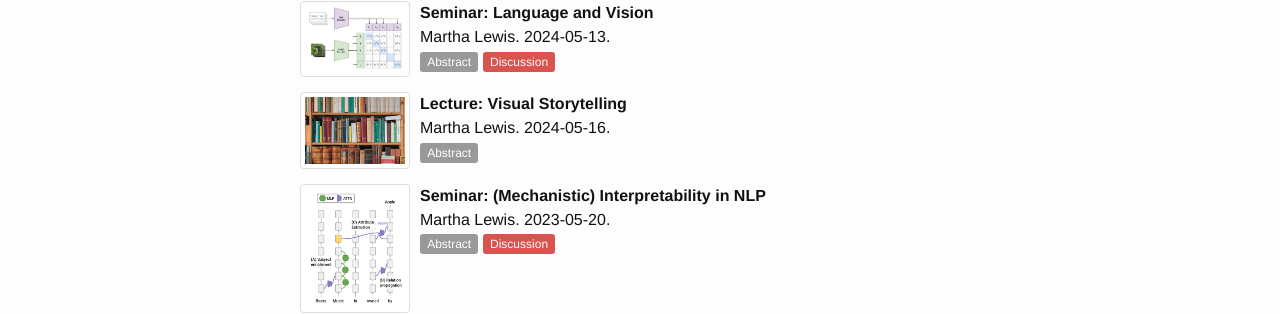
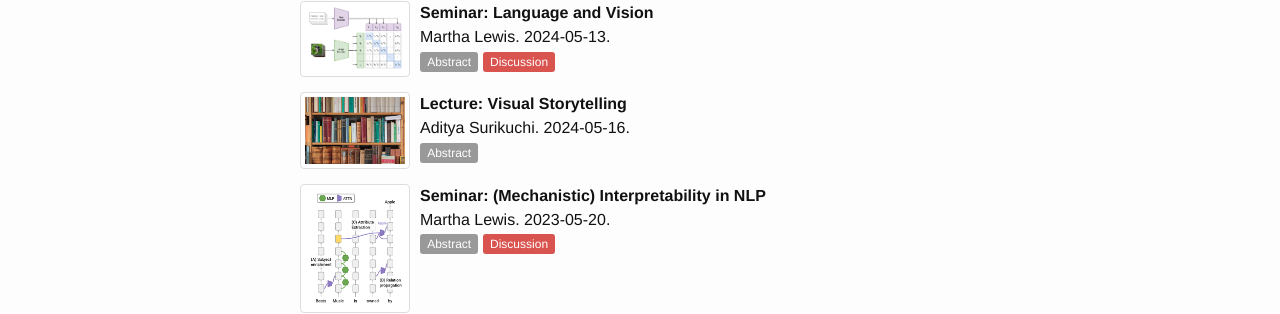
Before and after one commit to cl-illc/semantics-2025, a Jekyll site: the page built from syllabus.md, in a window 1280 px wide. Shown: the part 1159-1473 px from the top of the page. Built offline with Jekyll 4.4.1, drawn with Linux system fonts in a browser that asks for light colours.

Commit message:
aditya name

```diff
--- a/_data/2025/lectures.yml
+++ b/_data/2025/lectures.yml
@@ -191,7 +191,7 @@
   img: books
   uid: l11
   title: "Lecture: Visual Storytelling"
-  instructor: "Martha Lewis"
+  instructor: "Aditya Surikuchi"
   note:
   abstract: "In this session, we will discuss recent research on Visual Storytelling."
   background:
```
